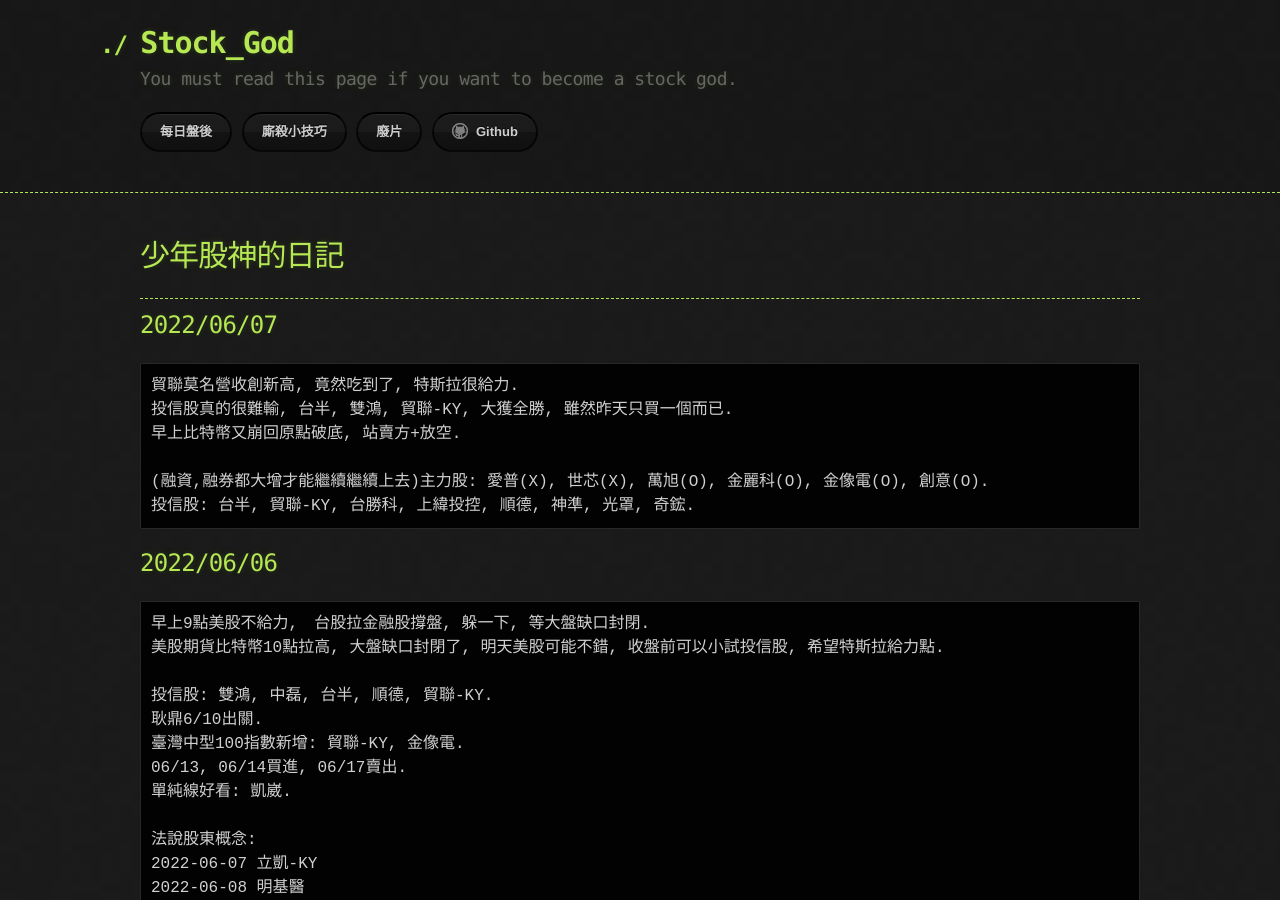
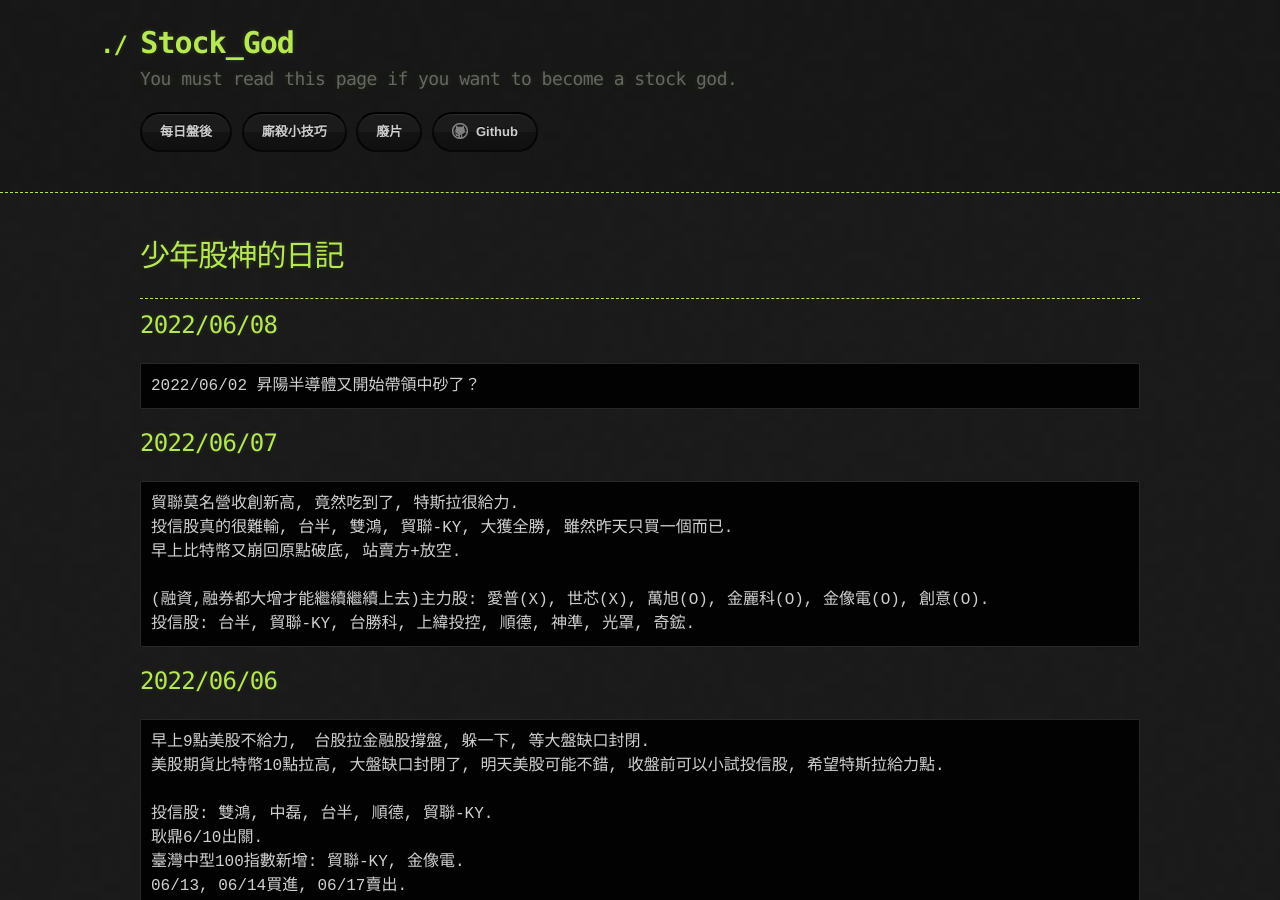
Before and after one commit to lepg5487/Stock_God, a Jekyll site: the page built from index.md, in a window 1280 px wide and 900 px high. Built offline with Jekyll 4.4.1, drawn with Linux system fonts in a browser that asks for light colours; our own code applies the rules of GitHub Pages for plain Markdown files.

Commit message:
Update index.md

````diff
--- a/index.md
+++ b/index.md
@@ -5,6 +5,11 @@ layout: testlayouts
 # 少年股神的日記
 
 ---
+
+## 2022/06/08
+```
+2022/06/02 昇陽半導體又開始帶領中砂了？
+```
 
 ## 2022/06/07
 ```
````
